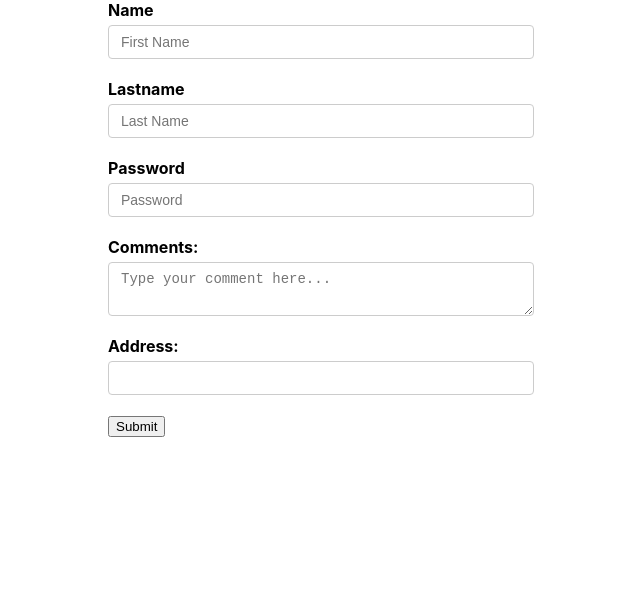
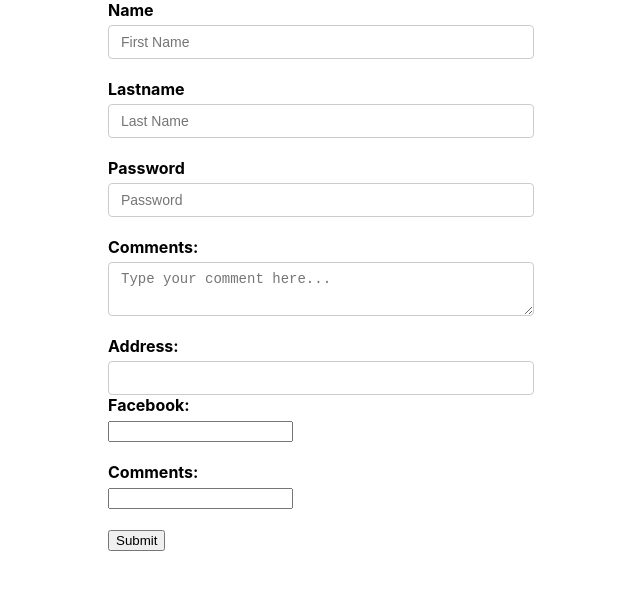
Before and after one commit to ashishraina-projects/Formik, a React (Create React App) app: page / in a window 1280 px wide. Shown: the top 590 px of the page, without its empty margins (319-959 px from the left). Built offline with nearby package versions, Linux system fonts and the light colour scheme.

Commit message:
Added-nested-object-onSubmit

```diff
--- a/src/components/FormComponent.js
+++ b/src/components/FormComponent.js
@@ -10,7 +10,11 @@ const FormComponent = () => {
 		lastname : '',
 		password: '',
 		comment: '',
-		address:''
+		address:'',
+		social: {
+			facebook:'',
+			twitter: ''
+		}
 	}
 
 	const onSubmit = values => {
@@ -100,7 +104,23 @@ const FormComponent = () => {
 							)
 						}}
 					</Field>
-					<ErrorMessage name='comment' />
+					<ErrorMessage name='address' />
+
+				<div className="formfield">
+					<label htmlFor="facebook">Facebook: </label>
+					<Field
+						name='social.facebook'
+					/>
+					<ErrorMessage name='social.twitter' component={Error} />
+				</div>
+
+				<div className="formfield">
+					<label htmlFor="twitter">Comments: </label>
+					<Field
+						name='social.twitter'
+					/>
+					<ErrorMessage name='social.twitter' component={Error} />
+				</div>
 				</div>
 
 				<button type='submit'>Submit</button>
```
